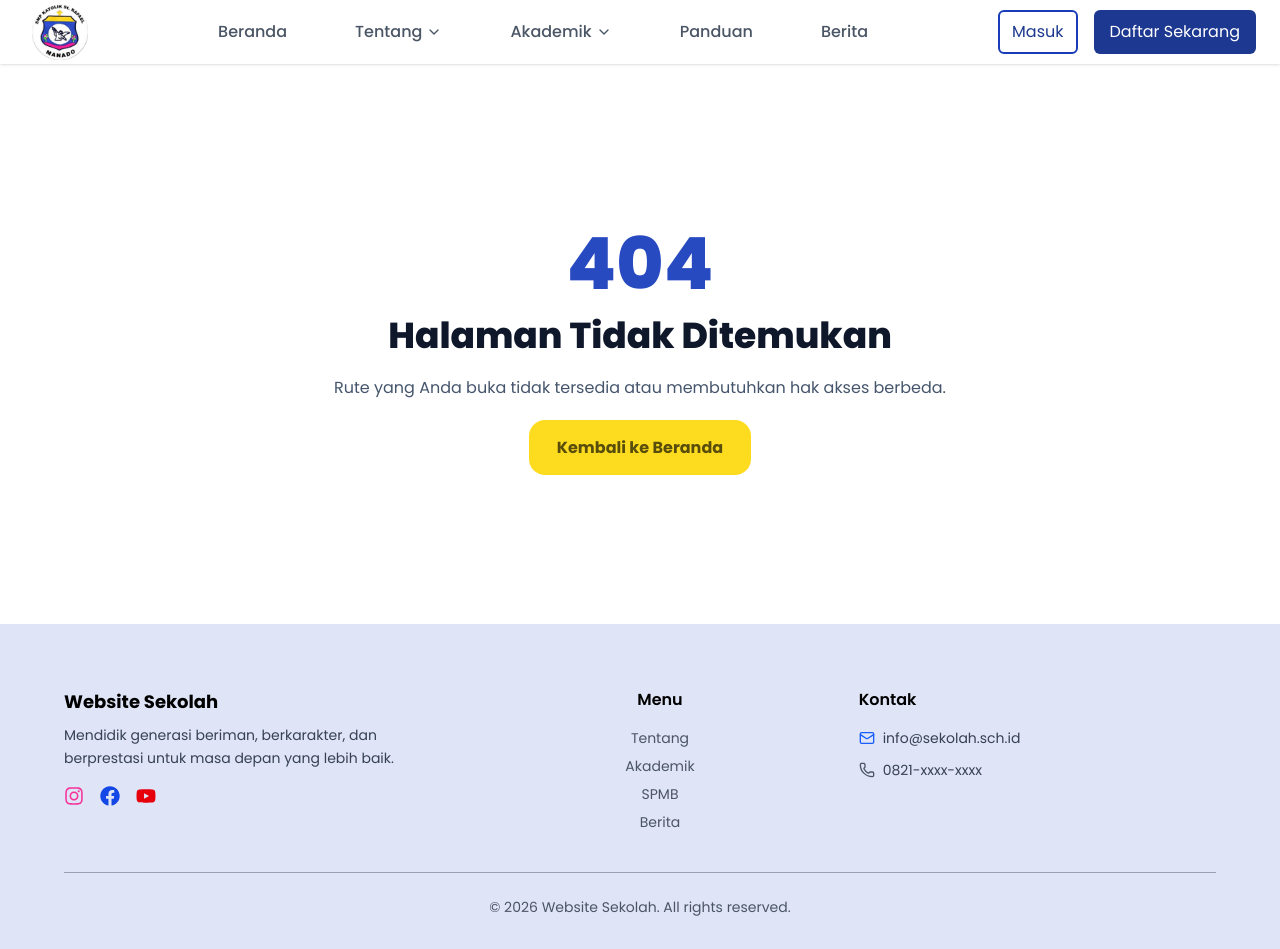
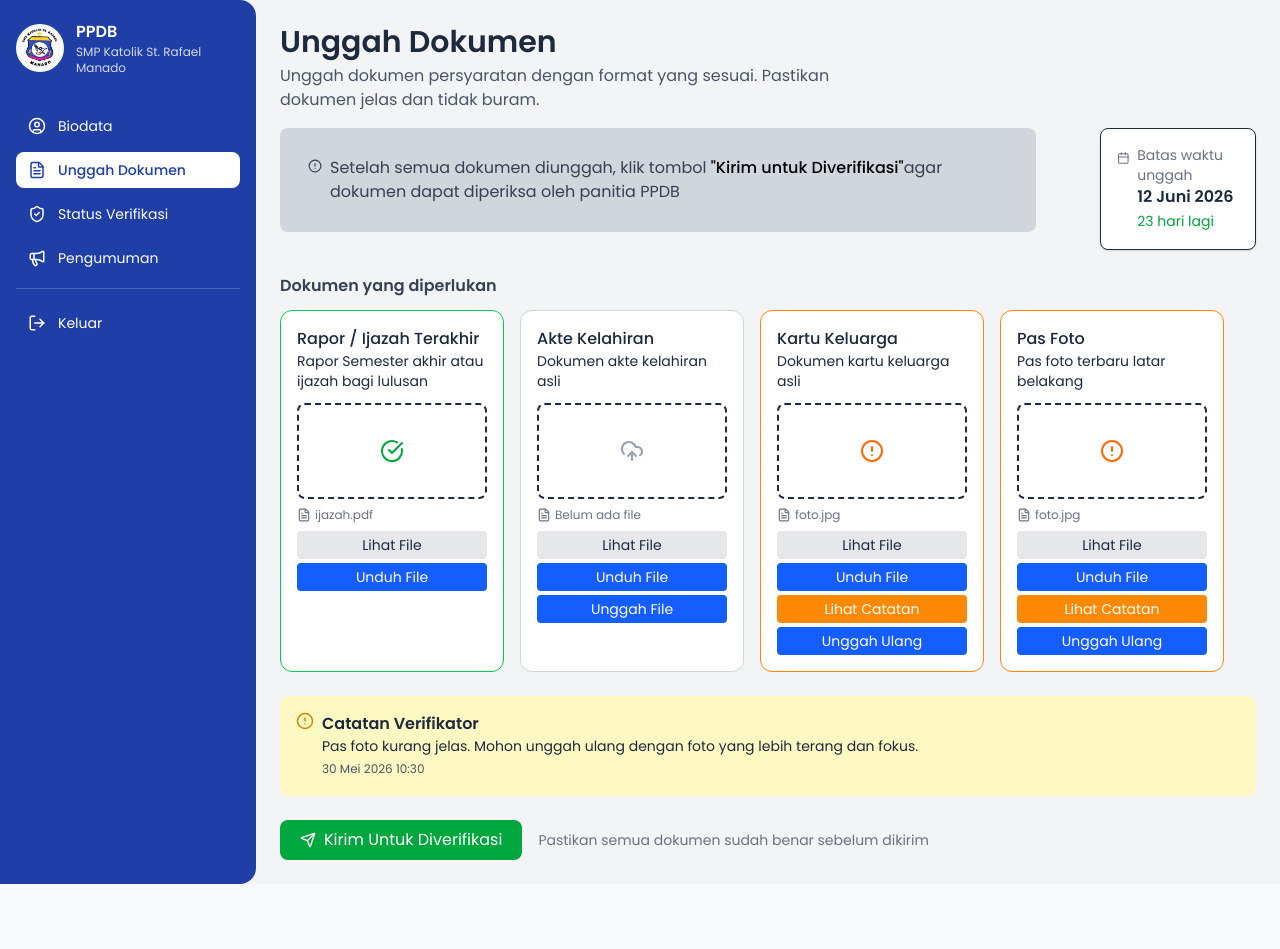
Before and after one commit to mrco23/rpl, a React (Vite) app in the folder fe/: page /pendaftar/unggah-dokumen in a window 1280 px wide. After the commit the page ends 884 px from the top, so only its background shows below. Built offline with nearby package versions, Linux system fonts and the light colour scheme; no server answers.

Commit message:
tampilan unggah dokumen

```diff
--- a/fe/src/App.jsx
+++ b/fe/src/App.jsx
@@ -44,6 +44,7 @@ import DashboardAdmin from "./pages/admin/BerandaAdmin";
 /* Pendaftar */
 import PendaftarLayout from "./components/layout/PendaftarLayout";
 import BerandaPendaftar from "./pages/pendaftar/BerandaPendaftar";
+import UnggahDokumen from "./pages/pendaftar/UnggahDokumen";
 
 /* scrool */
 import ScrolTop from "./components/common/ScrolTop";
@@ -93,7 +94,7 @@ function App() {
         {/* Verifier Routes */}
         <Route path="/pendaftar" element={<PendaftarLayout />}>
           <Route index element={<BerandaPendaftar />} />
-          <Route path="beranda" element={<BerandaPendaftar />} />
+          <Route path="unggah-dokumen" element={<UnggahDokumen />} />
         </Route>
 
         {/* Applicant Routes */}
--- a/fe/src/components/common/SidebarPendaftar.jsx
+++ b/fe/src/components/common/SidebarPendaftar.jsx
@@ -1,5 +1,5 @@
 import React from "react";
-import { NavLink } from "react-router-dom";
+import { Link, useLocation } from "react-router-dom";
 import {
   UserCircle,
   FileText,
@@ -8,6 +8,9 @@ import {
   LogOut,
 } from "lucide-react";
 import logo from "@assets/logo.jpg";
+
+function SidebarPendaftar() {
+  const location = useLocation();
 
   const menu = [
     {
@@ -18,7 +21,7 @@ const menu = [
     {
       title: "Unggah Dokumen",
       icon: <FileText size={18} />,
-    path: "/pendaftar/dokumen",
+      path: "/pendaftar/unggah-dokumen",
     },
     {
       title: "Status Verifikasi",
@@ -32,7 +35,10 @@ const menu = [
     },
   ];
 
-function SidebarPendaftar() {
+  const isActive = (path) => {
+    return location.pathname === path;
+  };
+
   return (
     <div className="w-64 bg-[#1f3fa6] text-white flex flex-col px-4 py-5 rounded-r-2xl">
       {/* HEADER */}
@@ -44,8 +50,8 @@ function SidebarPendaftar() {
         />
 
         <div>
-          <h2 className="text-base font-semibold leading-tight">PPDB</h2>
-          <p className="text-xs text-white/80 leading-tight">
+          <h2 className="text-base font-semibold">PPDB</h2>
+          <p className="text-xs text-white/80">
             SMP Katolik St. Rafael
           </p>
           <p className="text-xs text-white/80">Manado</p>
@@ -55,20 +61,18 @@ function SidebarPendaftar() {
       {/* MENU */}
       <div className="space-y-2">
         {menu.map((item, index) => (
-          <NavLink
+          <Link
             key={index}
             to={item.path}
-            className={({ isActive }) =>
-              `flex items-center gap-3 px-3 py-2 rounded-lg text-sm transition ${
-                isActive
+            className={`flex items-center gap-3 px-3 py-2 rounded-lg text-sm transition ${
+              isActive(item.path)
                 ? "bg-white text-[#1f3fa6] font-medium"
                 : "text-white hover:bg-white/10"
-              }`
-            }
+            }`}
           >
             {item.icon}
             <span>{item.title}</span>
-          </NavLink>
+          </Link>
         ))}
 
         {/* LOGOUT */}
--- a/fe/src/pages/pendaftar/BerandaPendaftar.jsx
+++ b/fe/src/pages/pendaftar/BerandaPendaftar.jsx
@@ -85,7 +85,7 @@ function BerandaPendaftar() {
             <span className="text-sm font-medium text-blue-800 ml-2">
               (dapat diedit)
             </span>
-          </h2>
+          </h2>w
         </div>
 
         <div className="grid md:grid-cols-2 gap-5">
--- /dev/null
+++ b/fe/src/pages/pendaftar/UnggahDokumen.jsx
@@ -0,0 +1,167 @@
+import React from "react";
+import {
+  FileText,
+  UploadCloud,
+  AlertCircle,
+  CheckCircle,
+  Calendar,
+  Send,
+} from "lucide-react";
+
+function UnggahDokumen() {
+  return (
+    <div className="p-6 bg-gray-100 min-h-screen relative">
+      {/* Header */}
+      <h2 className="text-3xl font-semibold">Unggah Dokumen</h2>
+      <p className="text-gray-600 mt-1 max-w-xl">
+        Unggah dokumen persyaratan dengan format yang sesuai. Pastikan dokumen
+        jelas dan tidak buram.
+      </p>
+
+      {/* Info */}
+      <div className="flex items-start mt-4 gap-16">
+        {/* Kiri */}
+        <div className="bg-gray-300 text-md text-gray-700 p-7 rounded-lg flex gap-2 items-start max-w-4xl">
+          <AlertCircle size={20} />
+          <p>
+            Setelah semua dokumen diunggah, klik tombol{" "}
+            <span className="font-medium text-black">
+              "Kirim untuk Diverifikasi"
+            </span>
+            agar dokumen dapat diperiksa oleh panitia PPDB
+          </p>
+        </div>
+
+        {/* Kanan */}
+        <div className="bg-white shadow p-4 rounded-lg border w-52">
+          <div className="flex items-start gap-2">
+            <Calendar size={18} className="text-gray-500 mt-1" />
+
+            <div>
+              <p className="text-sm text-gray-500">Batas waktu unggah</p>
+              <h4 className="font-semibold">12 Juni 2026</h4>
+              <span className="text-green-600 text-sm">23 hari lagi</span>
+            </div>
+          </div>
+        </div>
+      </div>
+
+      {/* Section */}
+      <h4 className="mt-6 mb-3 font-semibold text-gray-700">
+        Dokumen yang diperlukan
+      </h4>
+
+      {/* Cards */}
+      <div className="flex flex-wrap gap-4">
+        <DokumenCard
+          title="Rapor / Ijazah Terakhir"
+          deskcripsi="Rapor Semester akhir atau ijazah bagi lulusan"
+          status="success"
+          fileName="ijazah.pdf"
+        />
+        <DokumenCard
+          title="Akte Kelahiran"
+          deskcripsi="Dokumen akte kelahiran asli"
+          status="empty"
+        />
+
+        <DokumenCard
+          title="Kartu Keluarga"
+          deskcripsi="Dokumen kartu keluarga asli"
+          status="error"
+          fileName="foto.jpg"
+        />
+
+        <DokumenCard
+          title="Pas Foto"
+          deskcripsi="Pas foto terbaru latar belakang"
+          status="error"
+          fileName="foto.jpg"
+        />
+      </div>
+
+      {/* Catatan */}
+      <div className="mt-6 bg-yellow-100 p-4 rounded-lg flex gap-2">
+        <AlertCircle className="text-yellow-600" size={18} />
+        <div>
+          <p className="font-semibold">Catatan Verifikator</p>
+          <p className="text-sm">
+            Pas foto kurang jelas. Mohon unggah ulang dengan foto yang lebih
+            terang dan fokus.
+          </p>
+          <span className="text-xs text-gray-600">30 Mei 2026 10:30</span>
+        </div>
+      </div>
+
+      {/* Action */}
+      <div className="mt-6 flex items-center gap-4">
+        <button className="flex items-center gap-2 bg-green-600 hover:bg-green-700 text-white px-5 py-2 rounded-lg">
+          <Send size={16} />
+          Kirim Untuk Diverifikasi
+        </button>
+        <p className="text-sm text-gray-500">
+          Pastikan semua dokumen sudah benar sebelum dikirim
+        </p>
+      </div>
+    </div>
+  );
+}
+
+function DokumenCard({ title, status, deskcripsi, fileName }) {
+  return (
+    <div
+      className={`w-56 p-4 rounded-xl border bg-white
+      ${status === "success" && "border-green-500"}
+      ${status === "error" && "border-orange-400 bg-orange-50"}
+      ${status === "empty" && "border-gray-300"}
+    `}
+    >
+      <h5 className="font-medium text-md">{title}</h5>
+      <p className="text-sm">{deskcripsi}</p>
+
+      {/* Upload Box */}
+      <div className="h-24 border-2 border-dashed rounded-lg flex items-center justify-center mt-3">
+        {status === "success" && <CheckCircle className="text-green-600" />}
+        {status === "empty" && <UploadCloud className="text-gray-400" />}
+        {status === "error" && <AlertCircle className="text-orange-500" />}
+      </div>
+
+      <p className="text-xs text-gray-500 mt-2 flex items-center gap-1">
+        <FileText size={14} />
+        {fileName || "Belum ada file"}
+      </p>
+
+      {/* Buttons */}
+      <div className="mt-2 space-y-1">
+        <div className="mt-2 space-y-1">
+          <button className="w-full text-sm bg-gray-200 py-1 rounded">
+            Lihat File
+          </button>
+
+          <button className="w-full text-sm bg-blue-600 text-white py-1 rounded">
+            Unduh File
+          </button>
+        </div>
+
+        {status === "empty" && (
+          <button className="w-full text-sm bg-blue-600 text-white py-1 rounded">
+            Unggah File
+          </button>
+        )}
+
+        {status === "error" && (
+          <>
+            <button className="w-full text-sm bg-orange-400 text-white py-1 rounded">
+              Lihat Catatan
+            </button>
+            <button className="w-full text-sm bg-blue-600 text-white py-1 rounded">
+              Unggah Ulang
+            </button>
+          </>
+        )}
+      </div>
+    </div>
+  );
+}
+
+export default UnggahDokumen;
```
Lines whose indentation alone changed are shown as unchanged.
